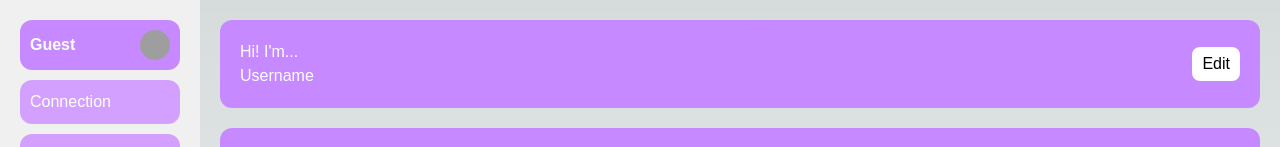
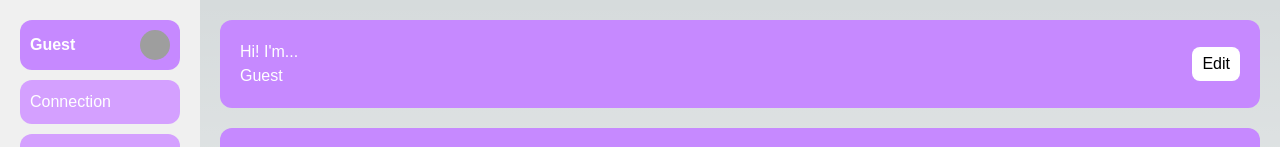
Before and after one commit to DavidBShan/JamHacks, a Next.js app: page /personal_info in a window 1280 px wide. Shown: the top 147 px of the page. Built offline with nearby package versions, Linux system fonts and the light colour scheme; no server answers; grey boxes are pictures that could not be loaded.

Commit message:
added dynamic text to showcase username

```diff
--- a/pages/personal_info.js
+++ b/pages/personal_info.js
@@ -24,7 +24,7 @@ export default function Home() {
                     <div className={styles.infoContent}>
                         <div className={styles.infoText}>
                             <h3>Hi! I'm...</h3>
-                            <h2>Username</h2>
+                            <h2>{user_name}</h2>
                         </div>
                         <button className={styles.editButton}>Edit</button>
                     </div>
```
